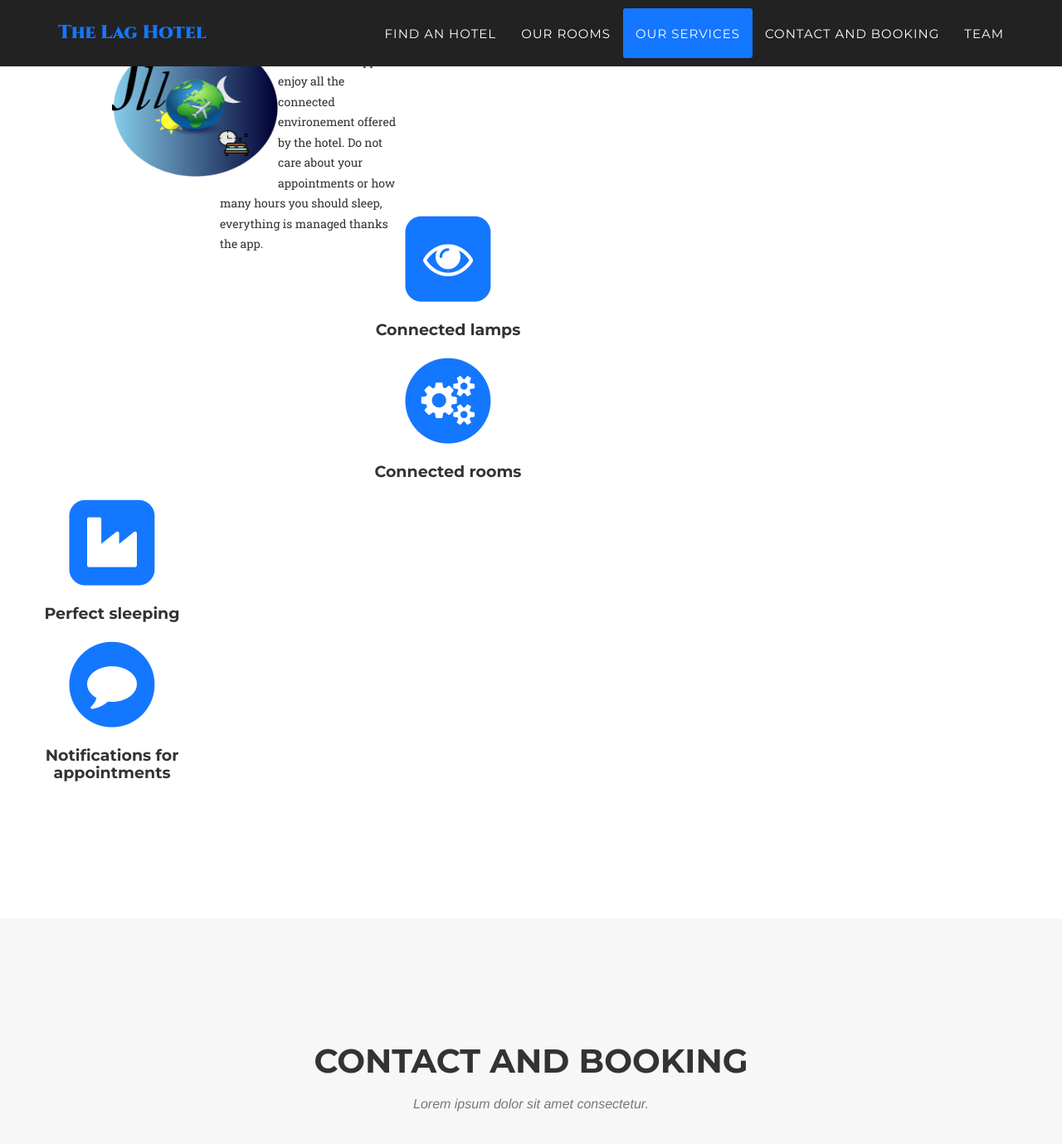
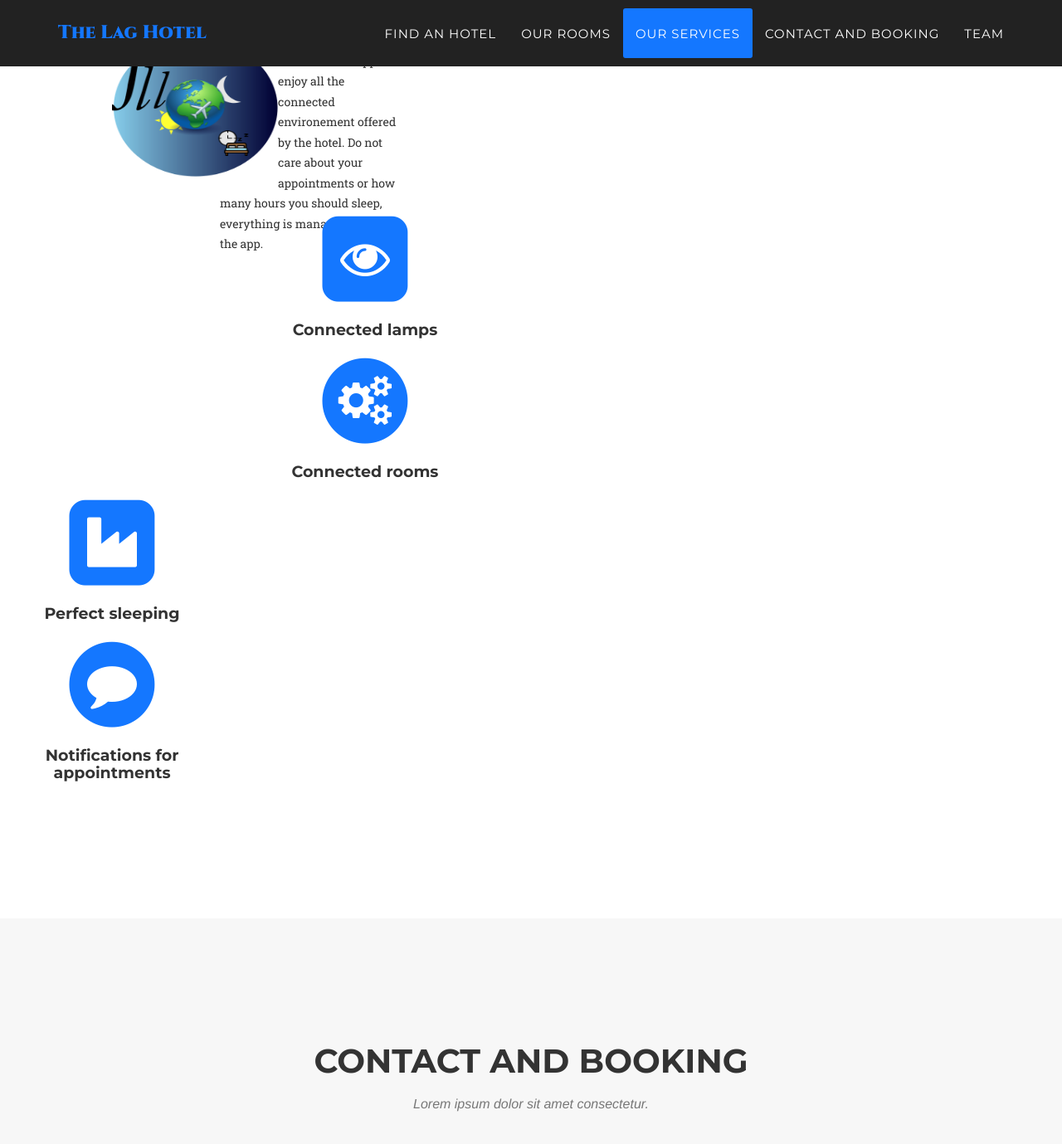
Before and after one commit to VincentGautier/Hotel-web-site, a Jekyll site: the page built from index.html, in a window 1280 px wide and 1400 px high, scrolled down 2676 px. Shown: the top 1379 px of the window at 83% size. Built offline with Jekyll 4.4.1, drawn with Linux system fonts in a browser that asks for light colours; some web fonts are replaced.

Commit message:
Update agency.css

```diff
--- a/_includes/css/agency.css
+++ b/_includes/css/agency.css
@@ -905,7 +905,7 @@ div#col_3 {
 	width: 300px;
 }
 div#centre {
-	margin-left: 400px;
+	margin-left: 200px;
 	margin-right:600px;
 
 }
```
